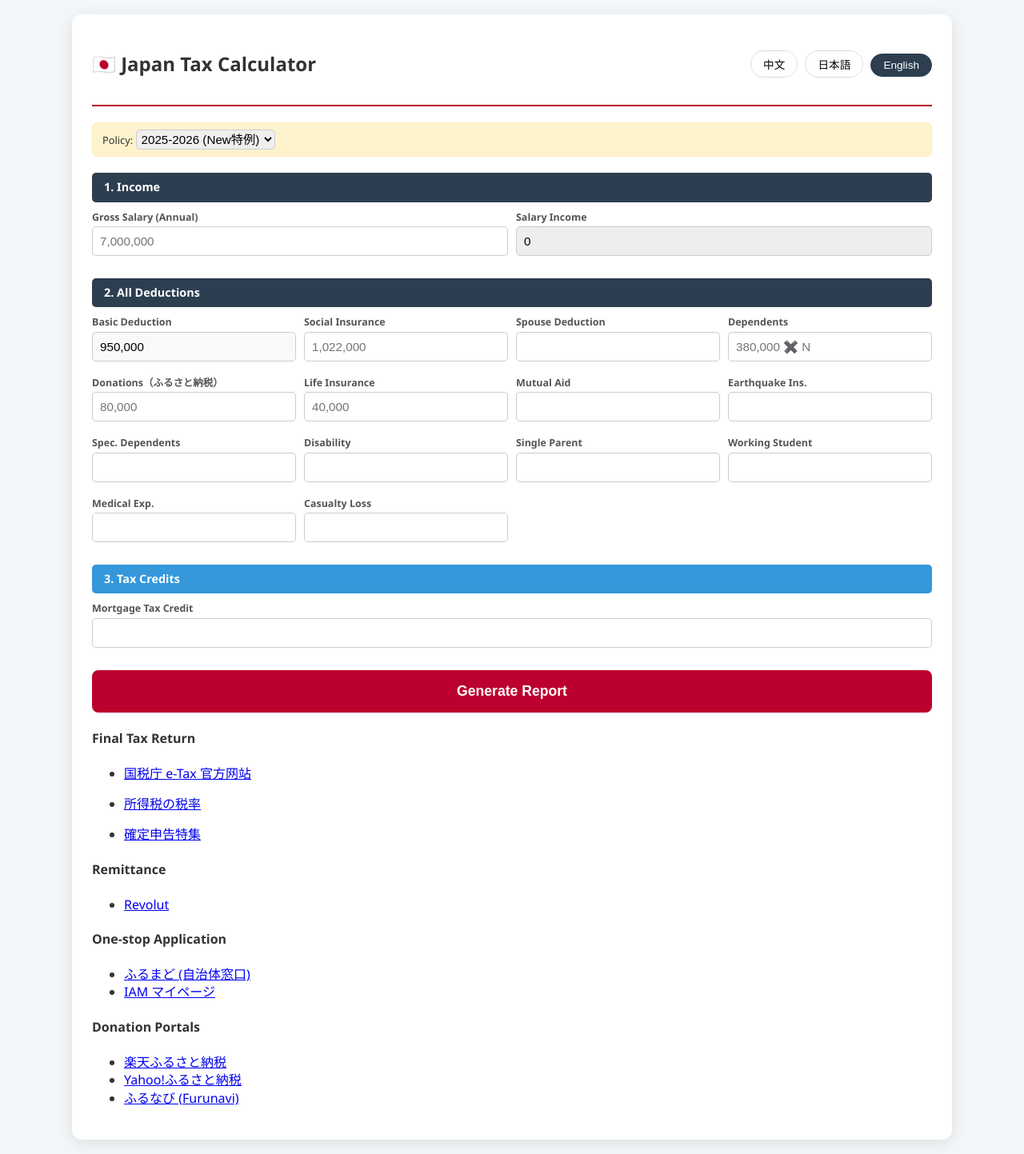
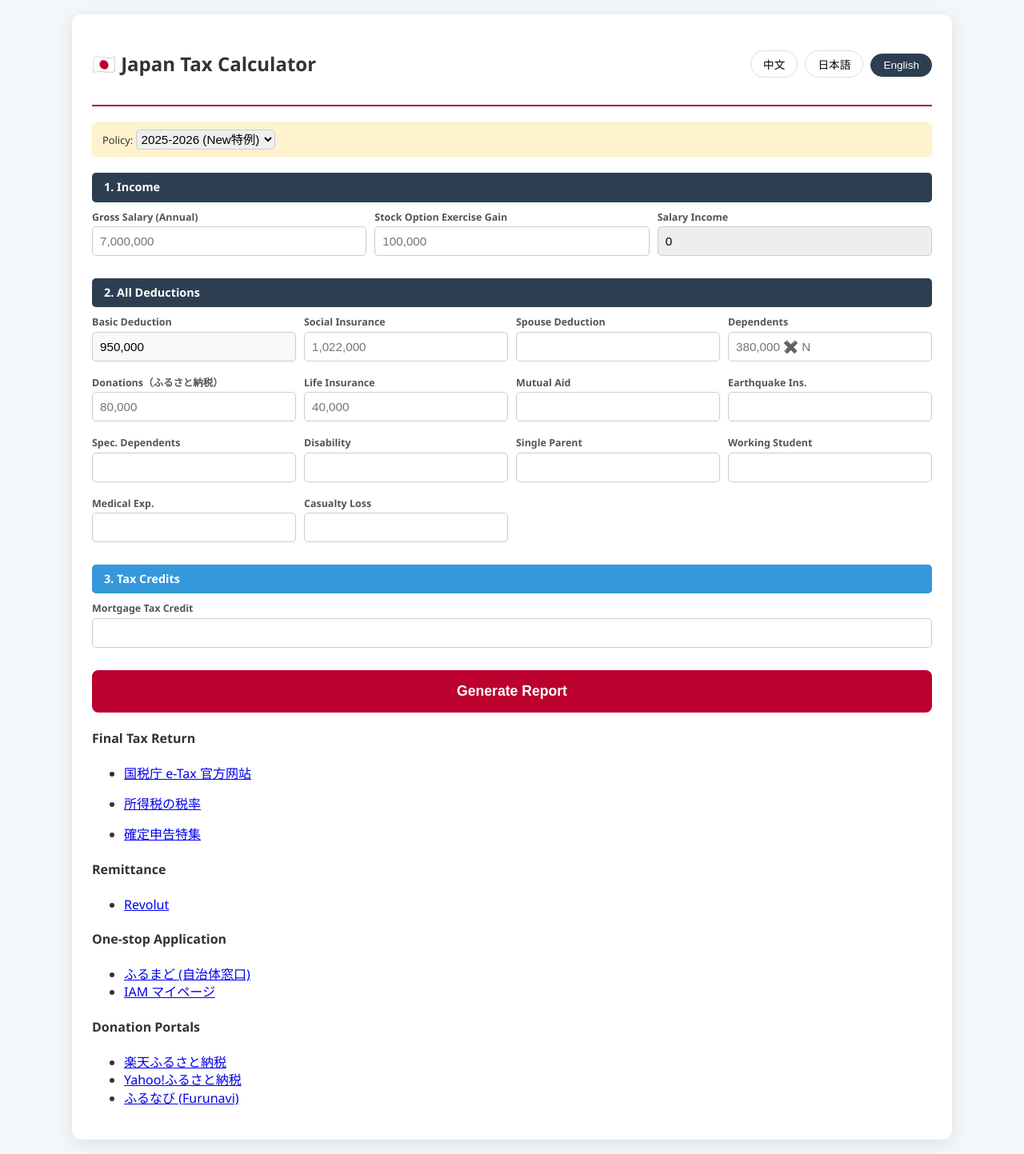
Before and after one commit to yussica/yussica.github.io, a Jekyll site: the page calc.html, which Jekyll copies as it is, in a window 1280 px wide. Shown: the whole page at 80% size. Built offline with Jekyll 4.4.1, drawn with Linux system fonts in a browser that asks for light colours; some of the changed lines change nothing that is shown.

Commit message:
Adding Stock Option

```diff
--- a/calc.html
+++ b/calc.html
@@ -185,6 +185,10 @@
         <div class="grid">
             <div class="input-item"><label id="t-shiharai">支付金额</label><input type="text" id="in-shiharai"
                     oninput="handleFormat(this); updateUI();" placeholder="7,000,000"></div>
+            <div class="input-item">
+                <label id="t-stock-option">期权行权所得 (Stock Option Gain)</label>
+                <input type="text" id="in-so-gain" oninput="handleFormat(this); updateUI();" placeholder="100,000">
+            </div>
             <div class="input-item"><label id="t-gincome">所得额</label><input type="text" id="out-gincome" readonly
                     style="background:#eee"></div>
         </div>
@@ -286,10 +290,12 @@
                     <li><a href="https://www.e-tax.nta.go.jp" target="_blank">国税庁 e-Tax 官方网站</a></li>
                 </ul>
                 <ul>
-                    <li><a href="https://www.keisan.nta.go.jp/r1yokuaru/cat2/cat24/cat240/cid057.html" target="_blank">所得税の税率</a></li>
+                    <li><a href="https://www.keisan.nta.go.jp/r1yokuaru/cat2/cat24/cat240/cid057.html"
+                            target="_blank">所得税の税率</a></li>
                 </ul>
                 <ul>
-                    <li><a href="https://youtube.com/playlist?list=PLu9kixYOfBRKMqKK4zTnIfLCbLlOomVf0&si=IkNP1B6zo3R379cZ" target="_blank">確定申告特集</a></li>
+                    <li><a href="https://youtube.com/playlist?list=PLu9kixYOfBRKMqKK4zTnIfLCbLlOomVf0&si=IkNP1B6zo3R379cZ"
+                            target="_blank">確定申告特集</a></li>
                 </ul>
             </div>
             <div class="link-group">
@@ -321,21 +327,21 @@
         const i18n = {
             zh: {
                 title: "🇯🇵 日本个税计算器", sec1: "1. 收入与所得", sec2: "2. 全项所得扣除", sec3: "3. 税额扣除",
-                shiharai: "支付金额 (年收)", gincome: "所得额 (给与所得)", kiso: "基础控除", syakai: "社会保险料扣除", syokibo: "小规模企业共济", seimei: "生命保险料扣除", jishin: "地震保险料扣除", haigusha: "配偶者特别控除", fuyo: "扶养控除", tokutei: "特定亲族扣除", shogai: "障碍者控除", kafu: "寡妇/孤亲控除", kinro: "勤劳学生控除", iryo: "医疗费扣除", kifu: "寄付金扣除（ふるさと納税）", zasson: "杂损扣除", mortgage: "住宅房贷扣除额",
+                shiharai: "支付金额 (年收)", "stock-option": "期权行权所得 (Stock Option)", gincome: "所得额 (给与所得)", kiso: "基础控除", syakai: "社会保险料扣除", syokibo: "小规模企业共济", seimei: "生命保险料扣除", jishin: "地震保险料扣除", haigusha: "配偶者特别控除", fuyo: "扶养控除", tokutei: "特定亲族扣除", shogai: "障碍者控除", kafu: "寡妇/孤亲控除", kinro: "勤劳学生控除", iryo: "医疗费扣除", kifu: "寄付金扣除（ふるさと納税）", zasson: "杂损扣除", mortgage: "住宅房贷扣除额",
                 btn_calc: "计算",
                 res_inc: "所得额 (给与所得)", res_kojo: "所得扣除合计", res_taxable: "课税所得金额", "res-current-rate": "当前所得税率档位",
                 "res-bracket-gap": "距下一档位剩余额度 (控税空间)", "res-bracket-info": "边际税率档位 (695w临界点)", res_itax: "最终所得税 (含复兴)", res_rtax: "住民税预估（10%）", "res-tax-sum": "所得税 + 住民税 合计", res_furusato: "家乡纳税(ふるさと納税)推荐额度", res_takehome: "预计到手金额", policy: "适用方案：", f_note: "* 推荐额度为在只需负担2000日元基础上的最大抵扣估算额。", "link-tax": "确定申告", "link-remit": "国际送金", "link-one": "特例申请", "link-buy": "纳税购买平台"
             },
             ja: {
                 title: "🇯🇵 日本所得税計算機", sec1: "1. 収入と所得金額", sec2: "2. 所得控除の全項目", sec3: "3. 税額控除",
-                shiharai: "支払金額 (年収)", gincome: "給与所得金額", kiso: "基礎控除", syakai: "社会保険料控除", syokibo: "小規模企業共済", seimei: "生命保険料控除", jishin: "地震保険料控除", haigusha: "配偶者特別控除", fuyo: "扶養控除", tokutei: "特定親族特別控除", shogai: "障害者控除", kafu: "寡婦、寡夫控除", kinro: "勤労学生控除", iryo: "医療費控除", kifu: "寄附金控除（ふるさと納税）", zasson: "雑損控除", mortgage: "住宅ローン控除額",
+                shiharai: "支払金額 (年収)", "stock-option": "ストックオプション行使所得", gincome: "給与所得金額", kiso: "基礎控除", syakai: "社会保険料控除", syokibo: "小規模企業共済", seimei: "生命保険料控除", jishin: "地震保険料控除", haigusha: "配偶者特別控除", fuyo: "扶養控除", tokutei: "特定親族特別控除", shogai: "障害者控除", kafu: "寡婦、寡夫控除", kinro: "勤労学生控除", iryo: "医療費控除", kifu: "寄附金控除（ふるさと納税）", zasson: "雑損控除", mortgage: "住宅ローン控除額",
                 btn_calc: "計算結果を表示",
                 res_inc: "給与所得金額", res_kojo: "所得控除合計額", res_taxable: "課税所得金額", "res-current-rate": "適用所得税率（現在の所得区分）",
                 "res-bracket-gap": "次得税率までの残額 (節税枠)", "res-bracket-info": "適用税率の境界線 (695万円)", res_itax: "所得税 (復興税込)", res_rtax: "住民税 (概算10%)", "res-tax-sum": "所得税・住民税 合計", res_furusato: "ふるさと納税の目安額", res_takehome: "手取り金額", policy: "適用制度：", f_note: "* 目安額は実質負担2,000円で済む寄附上限の推計です。", "link-tax": "確定申告", "link-remit": "国際送金", "link-one": "ワンストップ特例", "link-buy": "ふるさと納税サイト"
             },
             en: {
                 title: "🇯🇵 Japan Tax Calculator", sec1: "1. Income", sec2: "2. All Deductions", sec3: "3. Tax Credits",
-                shiharai: "Gross Salary (Annual)", gincome: "Salary Income", kiso: "Basic Deduction", syakai: "Social Insurance", syokibo: "Mutual Aid", seimei: "Life Insurance", jishin: "Earthquake Ins.", haigusha: "Spouse Deduction", fuyo: "Dependents", tokutei: "Spec. Dependents", shogai: "Disability", kafu: "Single Parent", kinro: "Working Student", iryo: "Medical Exp.", kifu: "Donations（ふるさと納税）", zasson: "Casualty Loss", mortgage: "Mortgage Tax Credit",
+                shiharai: "Gross Salary (Annual)", "stock-option": "Stock Option Exercise Gain", gincome: "Salary Income", kiso: "Basic Deduction", syakai: "Social Insurance", syokibo: "Mutual Aid", seimei: "Life Insurance", jishin: "Earthquake Ins.", haigusha: "Spouse Deduction", fuyo: "Dependents", tokutei: "Spec. Dependents", shogai: "Disability", kafu: "Single Parent", kinro: "Working Student", iryo: "Medical Exp.", kifu: "Donations（ふるさと納税）", zasson: "Casualty Loss", mortgage: "Mortgage Tax Credit",
                 btn_calc: "Generate Report",
                 res_inc: "Salary Income", res_kojo: "Total Deductions", res_taxable: "Taxable Income", "res-current-rate": "Current Income Tax Bracket",
                 "res-bracket-gap": "Gap to Next Tax Bracket", "res-bracket-info": "Tax Bracket Info (6.95M limit)", res_itax: "Final Income Tax", res_rtax: "Resident Tax（10%）", "res-tax-sum": "Total Tax (Income + Resident)", res_furusato: "Furusato Nozei Limit", res_takehome: "Take-home Pay", policy: "Policy:", f_note: "* Estimation for max donation with 2,000 JPY out-of-pocket cost.", "link-tax": "Final Tax Return", "link-remit": "Remittance", "link-one": "One-stop Application", "link-buy": "Donation Portals"
@@ -373,26 +379,28 @@
 
         function updateUI() {
             const shiharai = parseNum(document.getElementById('in-shiharai').value);
+            const soGain = parseNum(document.getElementById('in-so-gain').value);
+            const totalIncome = shiharai + soGain;
             const year = document.getElementById('taxYear').value;
             let gKojo = 0;
-            if (shiharai <= 1800000) gKojo = Math.max(shiharai * 0.4 - 100000, 550000);
-            else if (shiharai <= 3600000) gKojo = shiharai * 0.3 + 80000;
-            else if (shiharai <= 6600000) gKojo = shiharai * 0.2 + 440000;
-            else if (shiharai <= 8500000) gKojo = shiharai * 0.1 + 1100000;
+            if (totalIncome <= 1800000) gKojo = Math.max(totalIncome * 0.4 - 100000, 550000);
+            else if (totalIncome <= 3600000) gKojo = totalIncome * 0.3 + 80000;
+            else if (totalIncome <= 6600000) gKojo = totalIncome * 0.2 + 440000;
+            else if (totalIncome <= 8500000) gKojo = totalIncome * 0.1 + 1100000;
             else gKojo = 1950000;
-            const income = Math.max(0, shiharai - gKojo);
+            const income = Math.max(0, totalIncome - gKojo);
             document.getElementById('out-gincome').value = Math.floor(income).toLocaleString();
 
             let bk = 480000;
             if (year === '2025') {
-                if (shiharai <= 2000000) bk = 950000;
-                else if (shiharai <= 4750000) bk = 880000;
-                else if (shiharai <= 6650000) bk = 680000;
-                else if (shiharai <= 8500000) bk = 630000;
-                else if (shiharai <= 25450000) bk = 580000;
+                if (totalIncome <= 2000000) bk = 950000;
+                else if (totalIncome <= 4750000) bk = 880000;
+                else if (totalIncome <= 6650000) bk = 680000;
+                else if (totalIncome <= 8500000) bk = 630000;
+                else if (totalIncome <= 25450000) bk = 580000;
                 else bk = 0;
             } else if (year === '2027') {
-                bk = (shiharai <= 2000000) ? 950000 : (shiharai <= 25450000 ? 580000 : 0);
+                bk = (totalIncome <= 2000000) ? 950000 : (totalIncome <= 25450000 ? 580000 : 0);
             }
             document.getElementById('in-kiso').value = bk.toLocaleString();
         }
```
